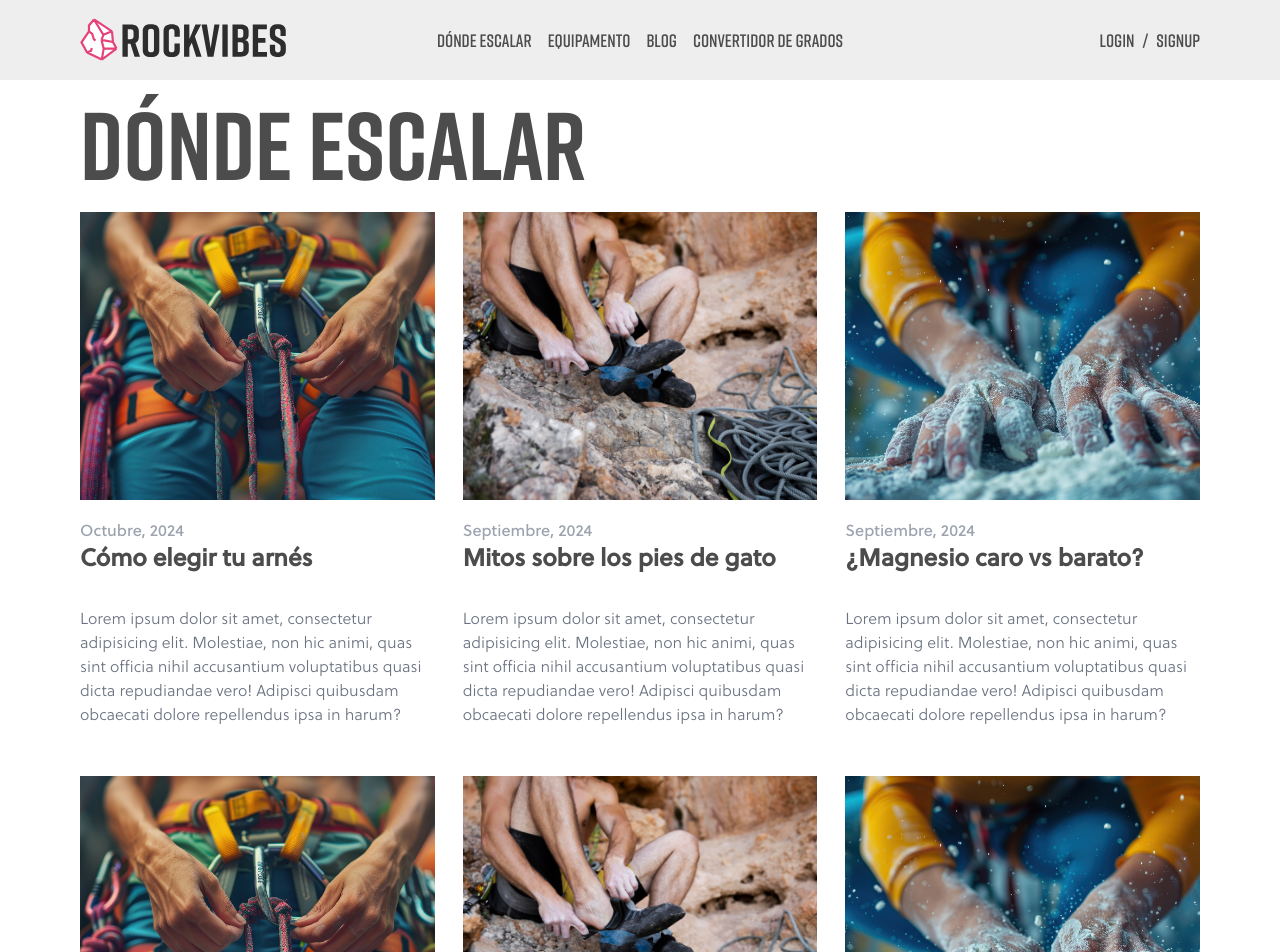
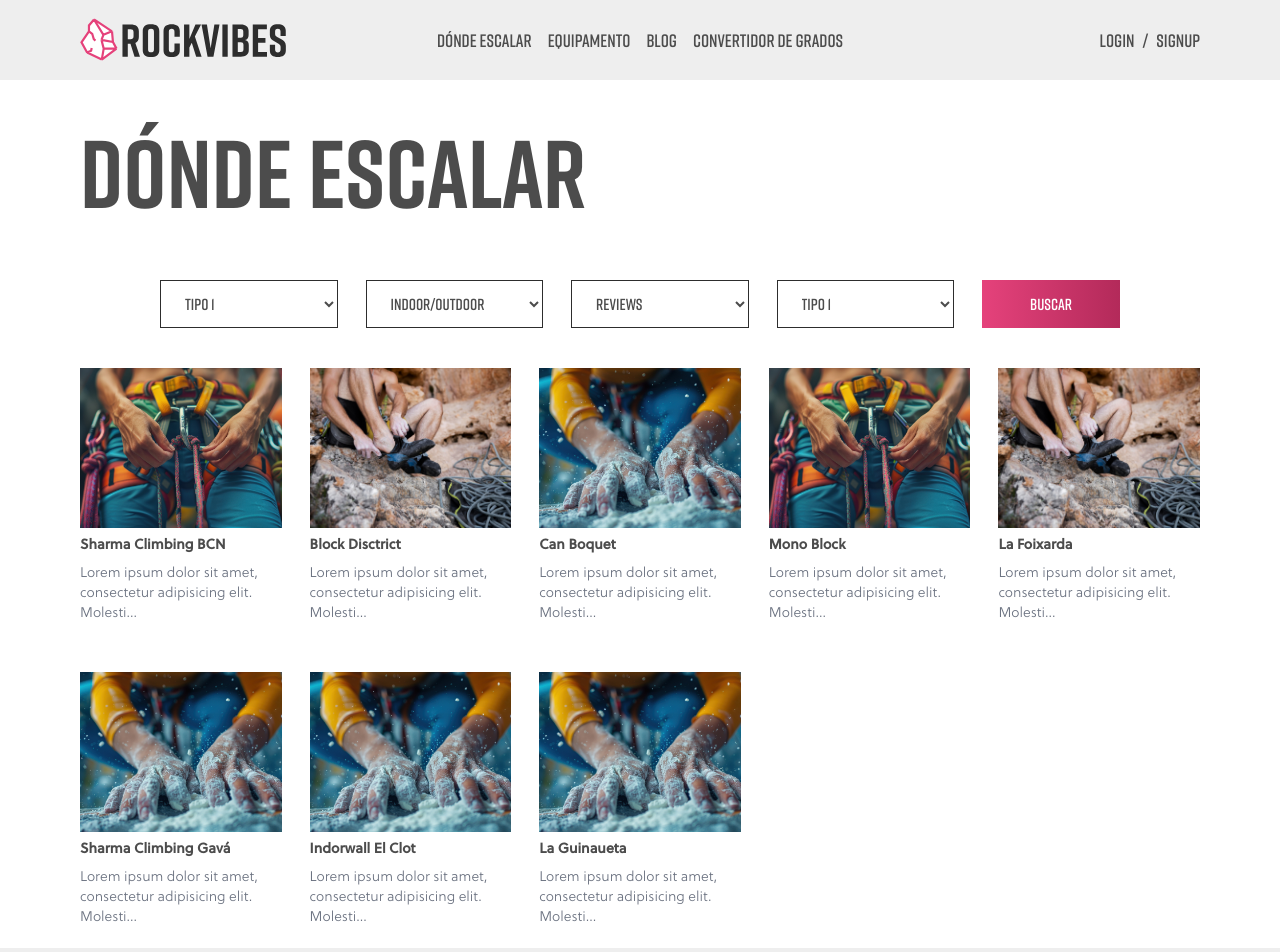
Before and after one commit to xpilasi/rockvibes, a Next.js app: page /where-to-climb in a window 1280 px wide. Shown: the top 952 px of the page. Built offline with nearby package versions, Linux system fonts and the light colour scheme.

Commit message:
donde escalar moke up

```diff
--- a/src/app/blog/page.jsx
+++ b/src/app/blog/page.jsx
@@ -14,7 +14,7 @@
 
       <div className='lg:min-h-screen min-h-[calc(100vh-4rem)]   text-base text-textMainText  w-full pt-24 lg:px-20 px-5 flex flex-col  '>
 
-        <div className='text-8xl font-riftBold pb-5 '>BLOG</div>
+        <div className='text-8xl font-riftBold pt-7 pb-5 '>BLOG</div>
         <div className='grid grid-cols-1 md:grid-cols-2 lg:grid-cols-3 gap-7 w-full '>
 
 
--- /dev/null
+++ b/src/app/where-to-climb/CardClimbingPlace.jsx
@@ -0,0 +1,41 @@
+import React from 'react'
+import Image from 'next/image';
+
+
+const CardClimbingPlace = ({
+
+    date,
+    title,
+    description,
+    srcImg,
+}) => {
+
+  const desc = `${description.substring(0,65)}...`
+
+  return (
+    <div className='flex flex-col z-10 gap-0 hover:scale-105 hover:cursor-pointer transition-all duration-300 ease-in-out  '>
+
+        {/* Imagen */}
+        <div className="relative z-0 h-40 w-full">
+        <Image
+          src={srcImg}
+          alt=""
+          fill
+          className="object-cover z-0" // Ajusta la imagen al contenedor
+
+        />
+      </div>
+
+        {/* Descripción */}
+        <div className='pb-5 flex flex-col   '>
+            {/* <div className='pt-5 text-gray-400'>{date}</div> */}
+            <div className=' font-semibold text-sm py-2 '>{title} </div>
+            <div className='font-soleilLight text-sm text-gray-500 leading-5'>{desc}</div>
+
+        </div>
+
+    </div>
+  )
+}
+
+export default CardClimbingPlace
--- a/src/app/where-to-climb/page.jsx
+++ b/src/app/where-to-climb/page.jsx
@@ -1,13 +1,12 @@
 'use client'
 import React from 'react'
-import Nav from '../mainComponents/Nav';
-import Footer
- from '../mainComponents/Footer';
- import Layout from '../Layout.jsx'
- import CardBlog from '../blog/CardBlog.jsx'
+import Layout from '../Layout.jsx'
 import ArnesImg from '../../../public/assets/img/img-blog/arnes.jpg'
 import PiesDeGatoImg from '../../../public/assets/img/img-blog/pies-de-gato.jpg'
 import MagnesioImg from '../../../public/assets/img/img-blog/magnesio.jpg'
+import CardClimbingPlace from './CardClimbingPlace';
+import Filters from '../mainComponents/components/home/Filters';
+
 const DondeEscalar = () => {
 
    const subtitle = 'Lorem ipsum dolor sit amet, consectetur adipisicing elit. Molestiae, non hic animi, quas sint officia nihil accusantium voluptatibus quasi dicta repudiandae vero! Adipisci quibusdam obcaecati dolore repellendus ipsa in harum?'
@@ -18,16 +17,22 @@
 
       <div className='lg:min-h-screen min-h-[calc(100vh-4rem)]   text-base text-textMainText  w-full pt-24 lg:px-20 px-5 flex flex-col  '>
 
-        <div className='text-8xl font-riftBold pb-5 '>Dónde escalar</div>
-        <div className='grid grid-cols-1 md:grid-cols-2 lg:grid-cols-3 gap-7 w-full '>
+        <div className='text-8xl font-riftBold pt-7 pb-5 '>Dónde escalar</div>
+        <div className='py-5'>
+        <Filters/>
+
+        </div>
+        <div className='grid grid-cols-1 md:grid-cols-2 lg:grid-cols-5 gap-7 w-full '>
 
 
-          <CardBlog date={'Octubre, 2024'} title={'Cómo elegir tu arnés'} subtitle={subtitle} srcImg={ArnesImg}/>
-          <CardBlog date={'Septiembre, 2024'} title={'Mitos sobre los pies de gato'} subtitle={subtitle} srcImg={PiesDeGatoImg}/>
-          <CardBlog date={'Septiembre, 2024'} title={'¿Magnesio caro vs barato?'} subtitle={subtitle} srcImg={MagnesioImg}/>
-          <CardBlog date={'Octubre, 2024'} title={'Cómo elegir tu arnés'} subtitle={subtitle} srcImg={ArnesImg}/>
-          <CardBlog date={'Septiembre, 2024'} title={'Mitos sobre los pies de gato'} subtitle={subtitle} srcImg={PiesDeGatoImg}/>
-          <CardBlog date={'Septiembre, 2024'} title={'¿Magnesio caro vs barato?'} subtitle={subtitle} srcImg={MagnesioImg}/>
+          <CardClimbingPlace date={'Octubre, 2024'} title={'Sharma Climbing BCN'} description={subtitle} srcImg={ArnesImg}/>
+          <CardClimbingPlace date={'Septiembre, 2024'} title={'Block Disctrict'} description={subtitle} srcImg={PiesDeGatoImg}/>
+          <CardClimbingPlace date={'Septiembre, 2024'} title={'Can Boquet'} description={subtitle} srcImg={MagnesioImg}/>
+          <CardClimbingPlace date={'Octubre, 2024'} title={'Mono Block'} description={subtitle} srcImg={ArnesImg}/>
+          <CardClimbingPlace date={'Septiembre, 2024'} title={'La Foixarda'} description={subtitle} srcImg={PiesDeGatoImg}/>
+          <CardClimbingPlace date={'Septiembre, 2024'} title={'Sharma Climbing Gavá'} description={subtitle} srcImg={MagnesioImg}/>
+          <CardClimbingPlace date={'Septiembre, 2024'} title={'Indorwall El Clot'} description={subtitle} srcImg={MagnesioImg}/>
+          <CardClimbingPlace date={'Septiembre, 2024'} title={'La Guinaueta'} description={subtitle} srcImg={MagnesioImg}/>
 
         </div>
         </div>
```
